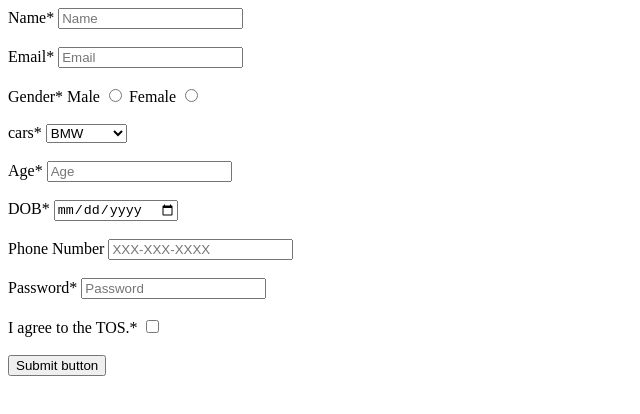
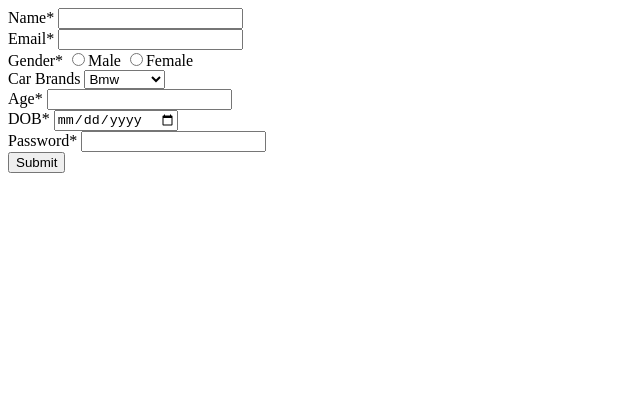
Before and after one commit to acciojob/signup-form-car-pranavbadhan8, a website: page main.html in a window 1280 px wide. Shown: the whole page, without its empty margins (0-640 px from the left). Drawn offline with Linux system fonts and the light colour scheme.

Commit message:
created a submission

```diff
--- a/main.html
+++ b/main.html
@@ -10,7 +10,7 @@
 	<!-- the entire body must be written by student -->
     <script type="text/javascript" src="./script.js">
 </script>
-	<form method="post">
+<!-- 	<form method="post">
 		<label for="name">Name*
 		<input type="text" id="name" name="name" placeholder="Name" required></label>
 		<br><br>
@@ -46,8 +46,45 @@
 		<input type="checkbox" id="checkbox" name="Checkbox" required>
 		<br><br>
 		<button ID="submit">Submit button</button>
+	</form> -->
+<form method="post">
+		<div>
+			<label for="name">Name*</label>
+			<input type="text" id="name" required>
+		</div>
+		<div>
+			<label for="email">Email*</label>
+			<input type="email" id="email" required>
+		</div>
+		<div>
+			<label for="gender">Gender*</label>
+			<input type="radio" id="gender" name="gender" required>Male
+			<input type="radio" id="gender" name="gender" required>Female
+		</div>
+		<div>
+			<label for="cars">Car Brands</label>
+			<select id="cars">
+				<option>Bmw</option>
+				<option>Audi</option>
+				<option>Mercedez</option>
+			</select>
+		</div>
+		<div>
+			<label for="age">Age*</label>
+			<input type="number" id="age" required>
+		</div>
+		<div>
+			<label for="dob">DOB*</label>
+			<input type="date" id="dob" required>
+		</div>
+		<div>
+			<label for="password">Password*</label>
+			<input type="password" id="password" required>
+		</div>
+		<div>
+			<button type="submit">Submit</button>
+		</div>
 	</form>
-
 </body>
 
 </html>
```
